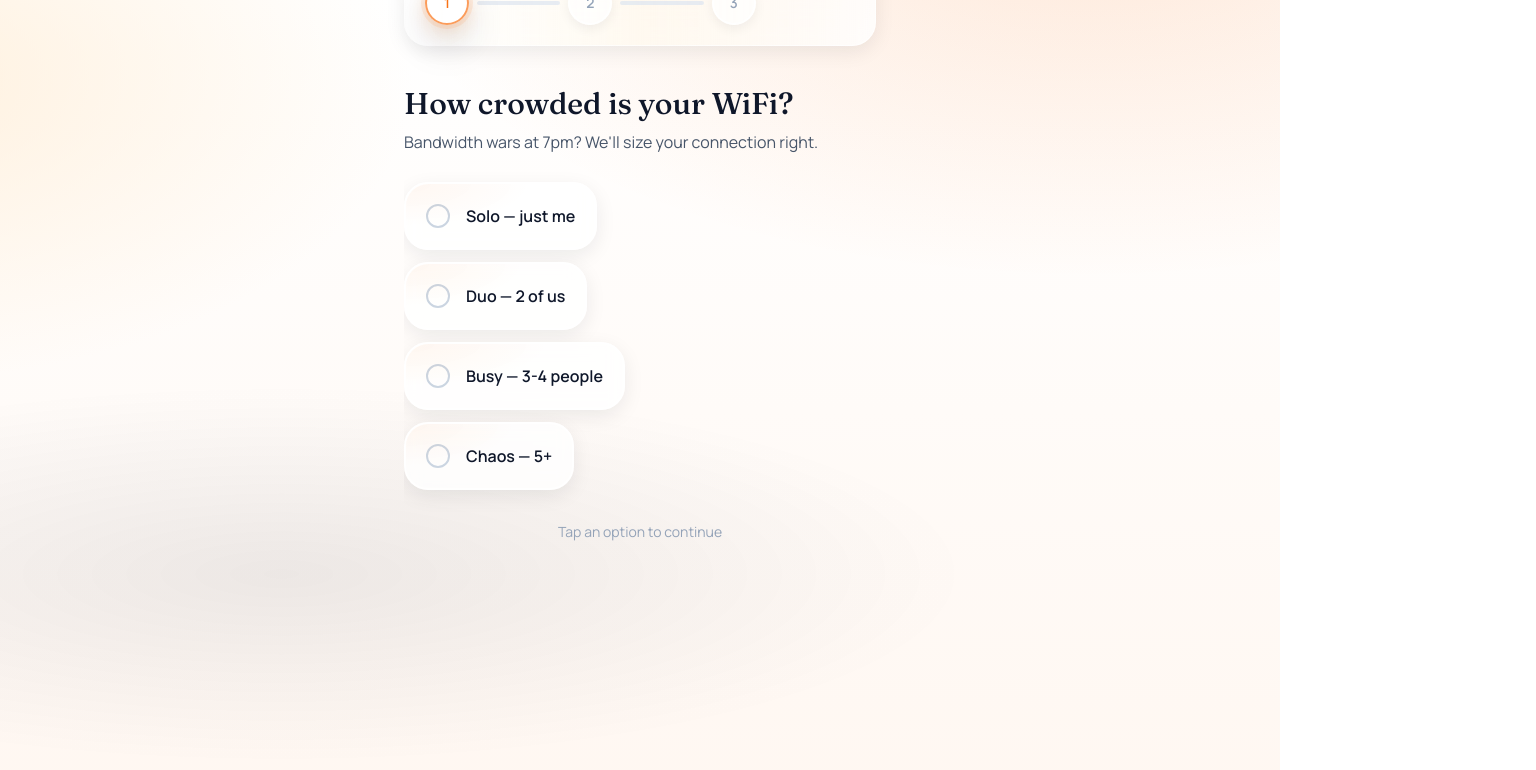
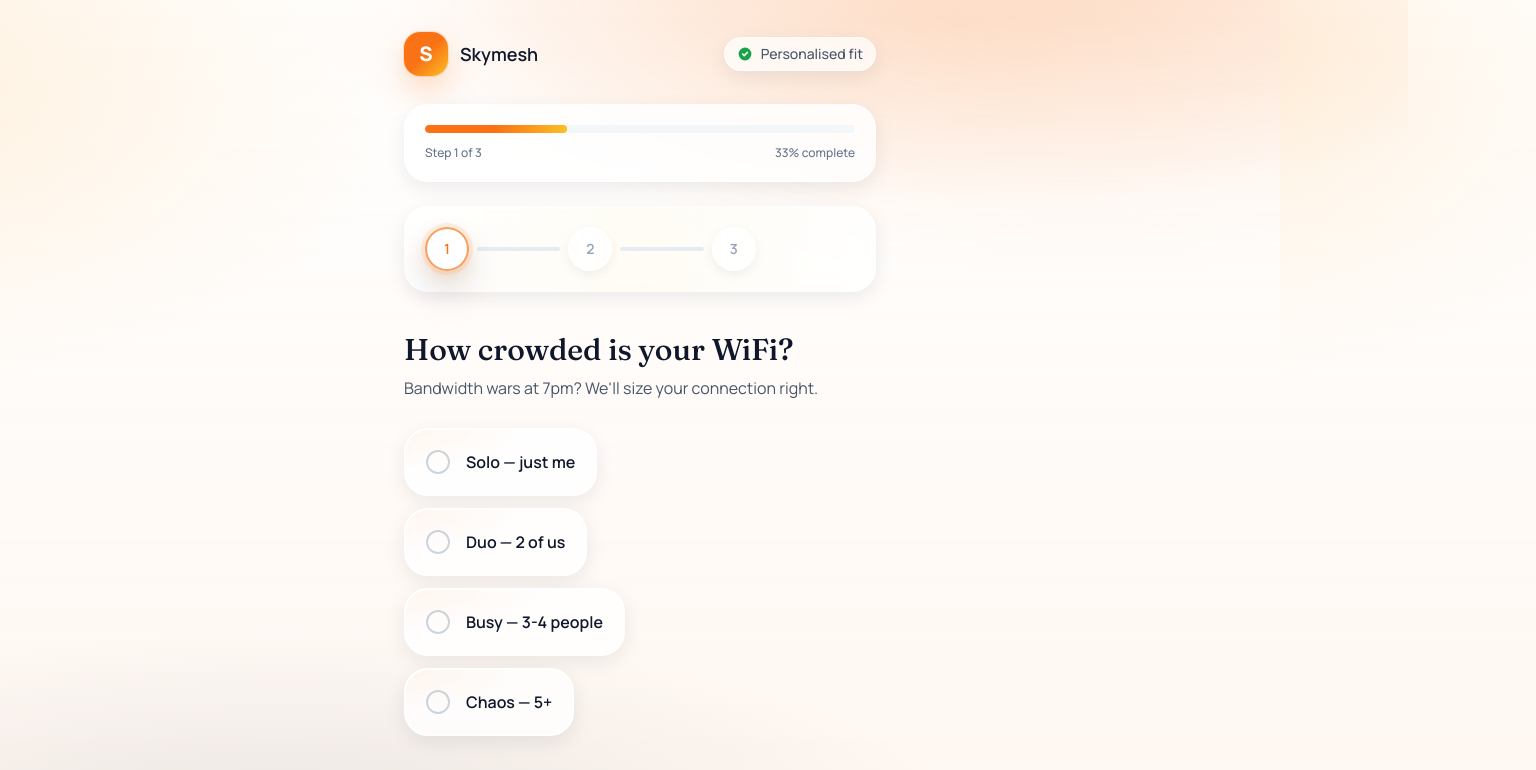
Before and after one commit to slayer037/skymesh-quiz, a Next.js app: page /quiz in a window 1280 px wide. Shown: the top 770 px of the page, 1536 px wide, since content can reach past the window. Built offline with nearby package versions, Linux system fonts and the light colour scheme.

Commit message:
fix: remove all overflow restrictions to allow free scroll
- Removed overflow-x-hidden from page-shell
- Removed overscroll-behavior-y: contain
- Removed overflow-x-hidden from quiz animation wrapper
- Changed scrollIntoView to block: nearest and only after first question

```diff
--- a/src/app/globals.css
+++ b/src/app/globals.css
@@ -23,8 +23,7 @@ body {
 }
 
 .page-shell {
-  @apply min-h-dvh relative overflow-x-hidden;
-  overscroll-behavior-y: contain;
+  @apply min-h-dvh relative;
 }
 
 .page-shell::before {
--- a/src/app/quiz/page.tsx
+++ b/src/app/quiz/page.tsx
@@ -48,10 +48,14 @@ export default function QuizPage() {
 
   const current = steps[stepIndex];
 
-  // Scroll to question area on step change (mobile UX)
+  // Scroll to question area on step change (mobile UX) - only after first question
   useEffect(() => {
-    if (questionRef.current) {
-      questionRef.current.scrollIntoView({ behavior: "smooth", block: "start" });
+    if (stepIndex > 0 && questionRef.current) {
+      // Small delay to let animation settle, then scroll
+      const timer = setTimeout(() => {
+        questionRef.current?.scrollIntoView({ behavior: "smooth", block: "nearest" });
+      }, 100);
+      return () => clearTimeout(timer);
     }
   }, [stepIndex]);
 
@@ -165,7 +169,7 @@ export default function QuizPage() {
           </div>
         </div>
 
-        <div className="relative flex-1 overflow-x-hidden">
+        <div className="relative flex-1">
           <AnimatePresence mode="wait" custom={direction}>
             <motion.section
               key={current.id}
```
